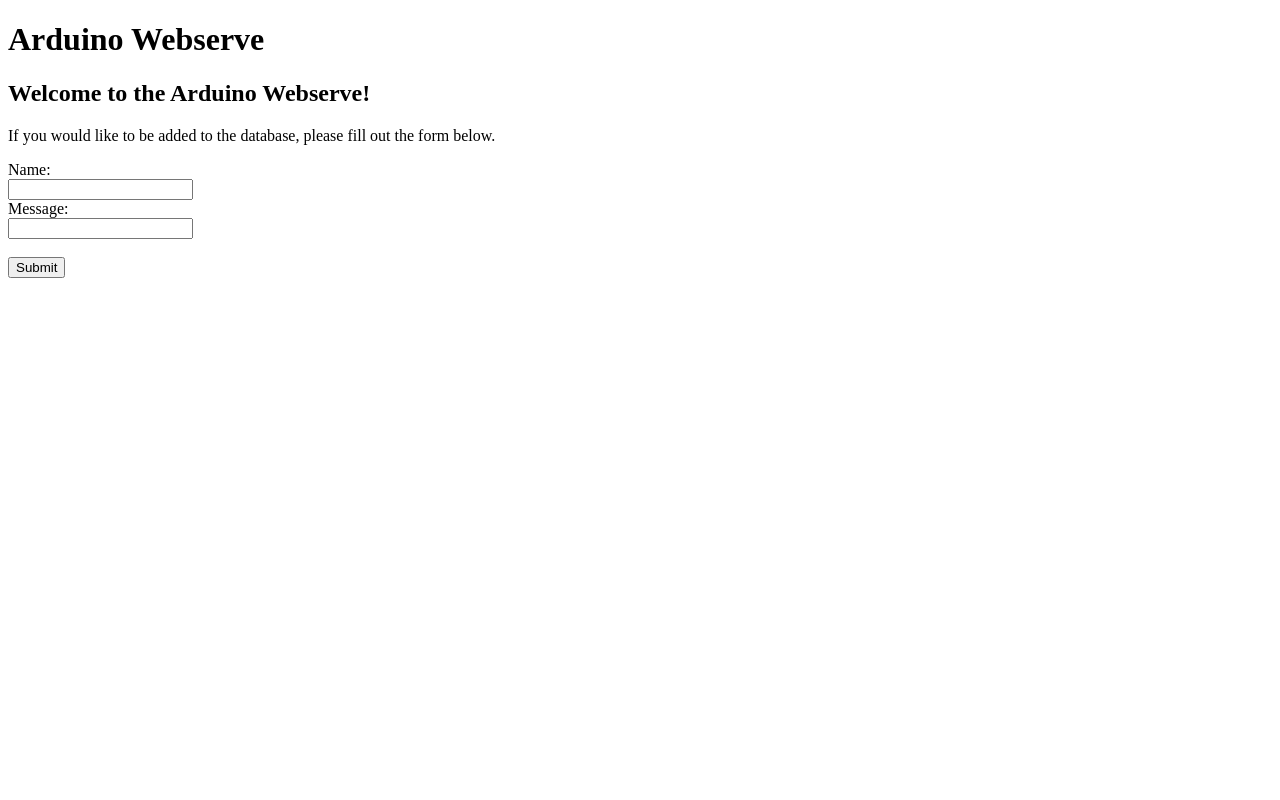
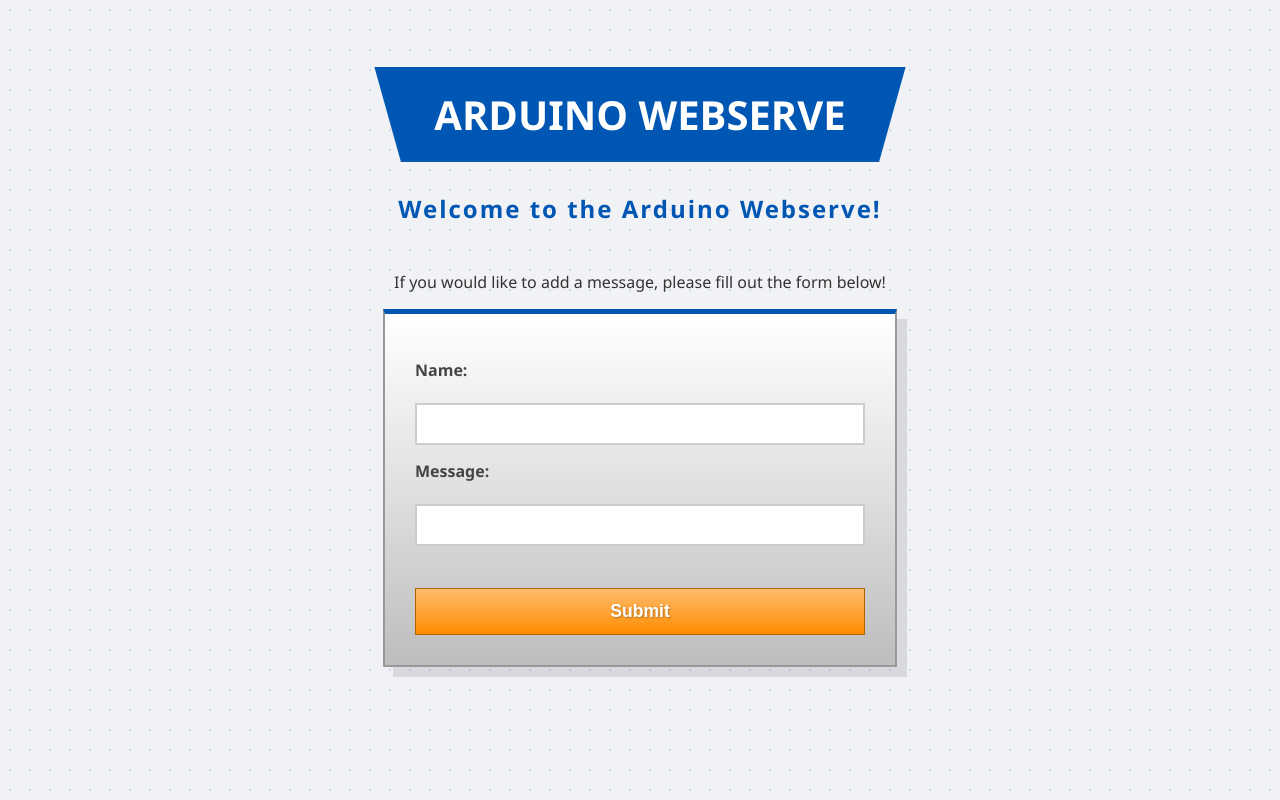
Before and after one commit to Real-Mr-Wolford/Arduino-WebServe, a Flask app: page / in a window 1280 px wide. Run offline with Flask 3, Linux system fonts and the light colour scheme.

Commit message:
Enhance index.html with CSS and message logs
Added a stylesheet link and improved message display.

```diff
--- a/Arduino Webserve/app/templates/index.html
+++ b/Arduino Webserve/app/templates/index.html
@@ -4,22 +4,27 @@
     <meta charset="UTF-8">
     <meta name="viewport" content="width=device-width, initial-scale=1.0">
     <title>Arduino Webserve</title>
+    <link rel="stylesheet" href="{{ url_for('static', filename='style.css') }}">
 </head>
 <body>
 <h1 class = "title">Arduino Webserve</h1>
 <h2 class = "subtitle">Welcome to the Arduino Webserve!</h2>
-<p class = "paragraph">If you would like to be added to the database, please fill out the form below.</p>
+    <p class="paragraph">If you would like to add a message, please fill out the form below!</p>
 <form action="{{ url_for('main.register') }}" method="POST">
     <label for="name">Name:</label><br>
     <input type="text" id="name" name="name"><br>
     <label for="message">Message:</label><br>
     <input type="text" id="message" name="message"><br><br>
     <input type="submit" value="Submit">
+    <div class="logs">
+
     {% for entry in messages %}
-    <div class="message-box">
-        <strong>{{ entry.name }}</strong>
-        <p>Message: {{ entry.message }}</p>
+    <div class="message-box" data-id="{{ loop.index }}">
+        <strong>User: {{ entry.name }}</strong>
+        <br>
+        <p>> {{ entry.message or "No Message Provided" }}</p>
     </div>
-{% endfor %}
+    {% endfor %}
+</div>
 </body>
 </html>
```
